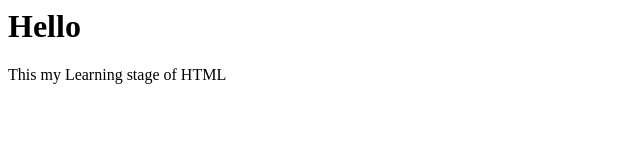
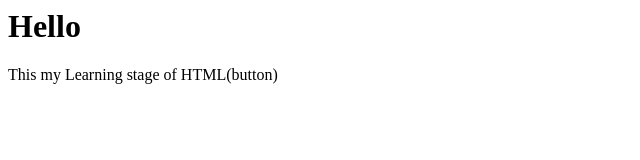
Before and after one commit to try-nayan/localrepo, a plain HTML site: page index.html in a window 1280 px wide. Shown: the full height of the page, 0-640 px from the left. Drawn offline with Linux system fonts and the light colour scheme.

Commit message:
Add button

```diff
--- a/index.html
+++ b/index.html
@@ -1,2 +1,2 @@
 <h1>Hello </h1>
-<p>This my Learning stage of HTML</p>
+<p>This my Learning stage of HTML(button)</p>
```
